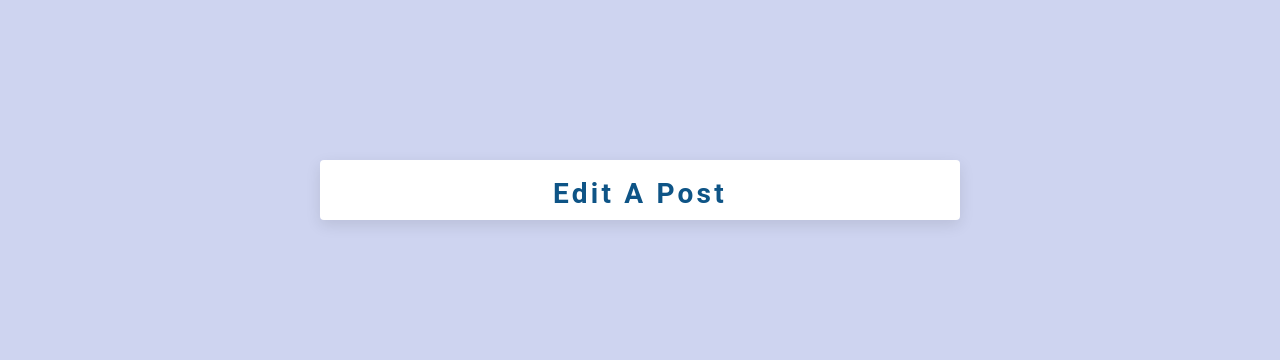
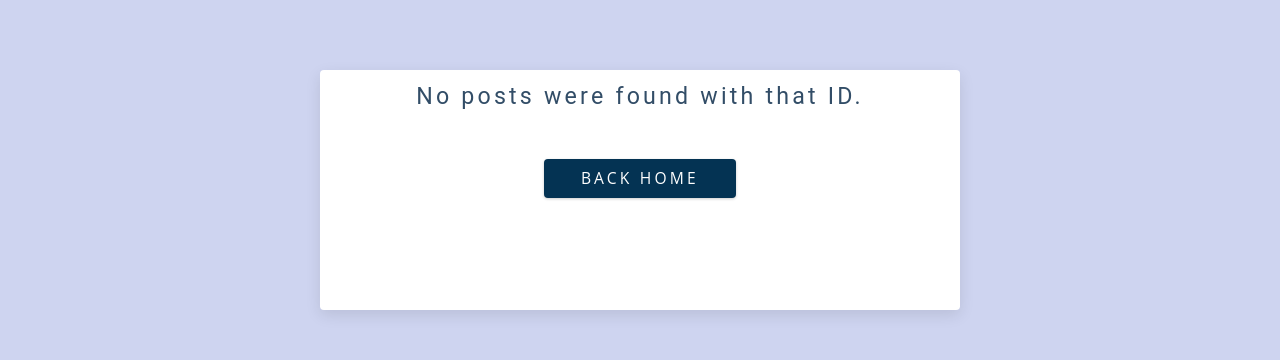
Before and after one commit to T-mclennan/SF-Hacks-Project, a React (Create React App) app: page /edit in a window 1280 px wide. Shown: the part 202-562 px from the top of the page. Built offline with nearby package versions, Linux system fonts and the light colour scheme; no server answers; the database is empty.

Commit message:
Added data fetch to Edit page, changed URL endpoint for Edit link

```diff
--- a/src/App.css
+++ b/src/App.css
@@ -61,7 +61,6 @@ body {
   line-height: 1.5;
   font-size: 0.875rem;
   margin-top: 5rem;
-  overscroll-behavior-y: none;
 }
 
 ul {
--- a/src/api/index.js
+++ b/src/api/index.js
@@ -23,8 +23,8 @@ export const publishPost = ({email, vid, pid}) => {
     'email': email,
     // 'contact_link': `${baseURL}contact/`,
     'contact_link': 'https://colab-sfhacks-firebase.firebaseapp.com/contact/',
-    'delete_link': `${baseURL}delete/${vid}`,
-    'edit_link': `${baseURL}edit/${vid}`,
+    'delete_link': `${baseURL}delete?ver=${vid}`,
+    'edit_link': `${baseURL}edit?ver=${vid}`,
     'first_name': username,
     'lifecycle_stage': 'create',
     'unique_id': pid
--- a/src/components/form/PostForm.jsx
+++ b/src/components/form/PostForm.jsx
@@ -24,7 +24,7 @@ const PostForm = ({updating, pastValues}) => {
       const dateCreated = firebase.firestore.FieldValue.serverTimestamp()
 
       await postsRef.add({...values, pid, vid, dateCreated});
-      // publishPost({...values, pid, vid});
+      publishPost({...values, pid, vid});
       setSubmitting(false);
       history.push(`/post?id=${pid}`)
     }
--- a/src/pages/Pages.css
+++ b/src/pages/Pages.css
@@ -39,6 +39,7 @@
   transition: var(--transition);
   text-align: center;
   width: 90vw;
+  min-height: 15rem;
   max-width: 40rem;
 }
 .contact-form:hover {
@@ -215,6 +216,15 @@
   }
 }
 
+/**** EDIT PAGE *****/
+.edit-page-header {
+  letter-spacing: var(--spacing);
+  line-height: 1.25;
+  margin-top: 0.75rem;
+  font-family: var(--ff-primary);
+  font-size: 1.45rem;
+}
+
 /**** BROWSE PAGE *****/
 .browse-page {
   display: flex;
--- a/src/pages/edit/Edit.js
+++ b/src/pages/edit/Edit.js
@@ -17,14 +17,13 @@ function Edit() {
     const [data, setData] = useState(null)
 
     //Create firestore query for that ID
-    const postsRef = firestore.collection('posts');
+    const postsRef = firestore.collection('post_content');
 
     const fetchPosts = async () => {
       const data=await postsRef.get();
       data.docs.forEach(item=>{
-        const {postID} = item.data()
-        if (postID === `${paramID}`) {
-          console.log(item.data())
+        const {vid} = item.data()
+        if (vid === `${paramID}`) {
           setData(item.data())
         }
       })
@@ -37,21 +36,18 @@ function Edit() {
 
   return (
     <section className="create-page">
-        <article className="contact-form">
-          <h3>Edit a Post</h3>
+        <article className="contact-form ">
+          {
+            data ? <h3>Edit a Post</h3>
+                 : <>
+                      <p className="edit-page-header">No posts were found with that ID.</p>
+                      <Link to="/" className="btn center-btn">Back Home</Link>
+                   </>
+          }
+
           {data && <PostForm
             updating={true}
-            // pastValues={
-            //   postTitle: data.title,
-            //   category,
-            //   tags: tags.join('')
-            //   description: shortDesc,
-            //   content: longDesc,
-            //   links: ''
-            //   phone: cellNumber,
-            //   email,
-            //   subCategory,
-            // }
+            pastValues={data}
           />}
         </article>
     </section>
```
